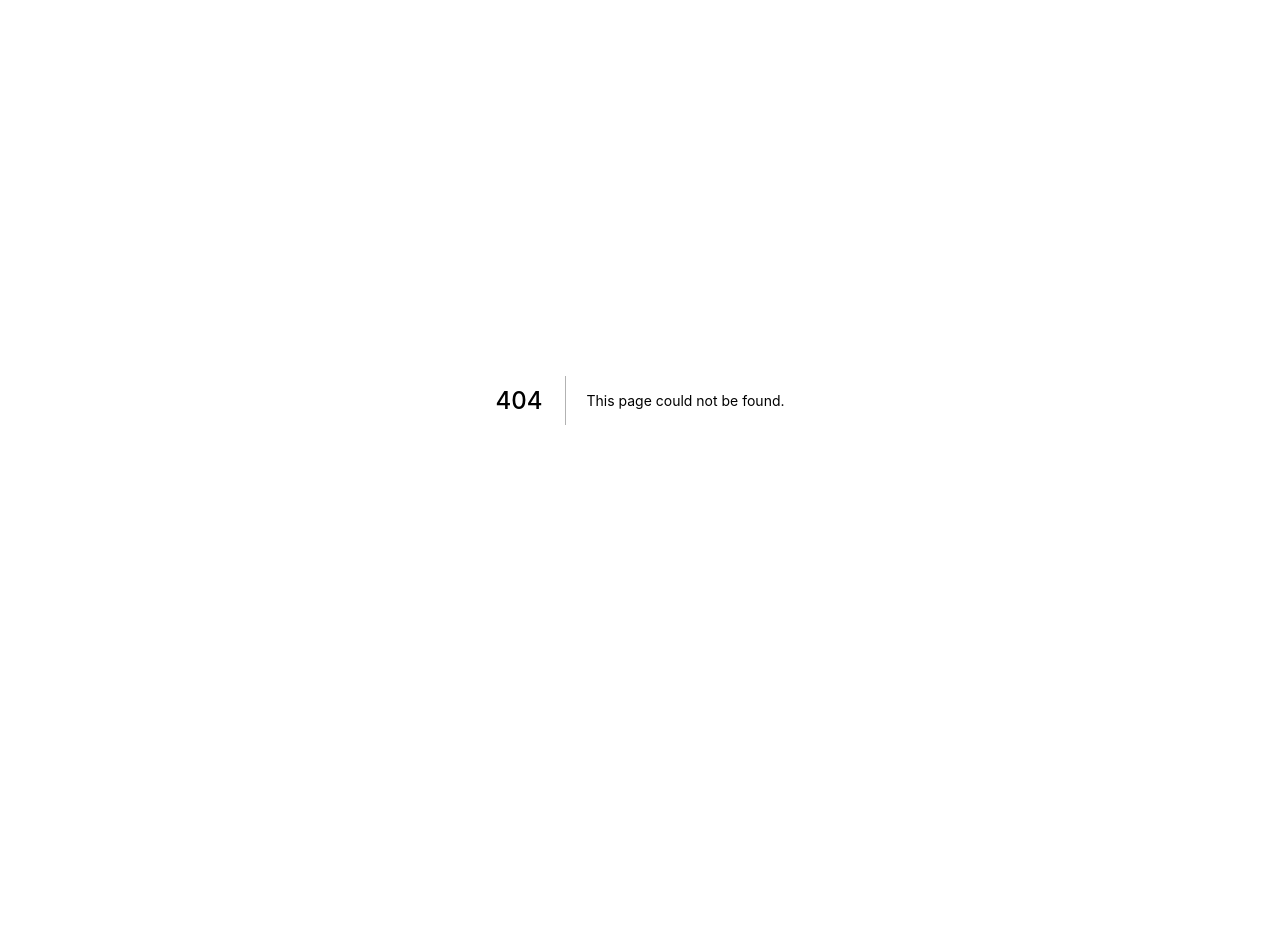
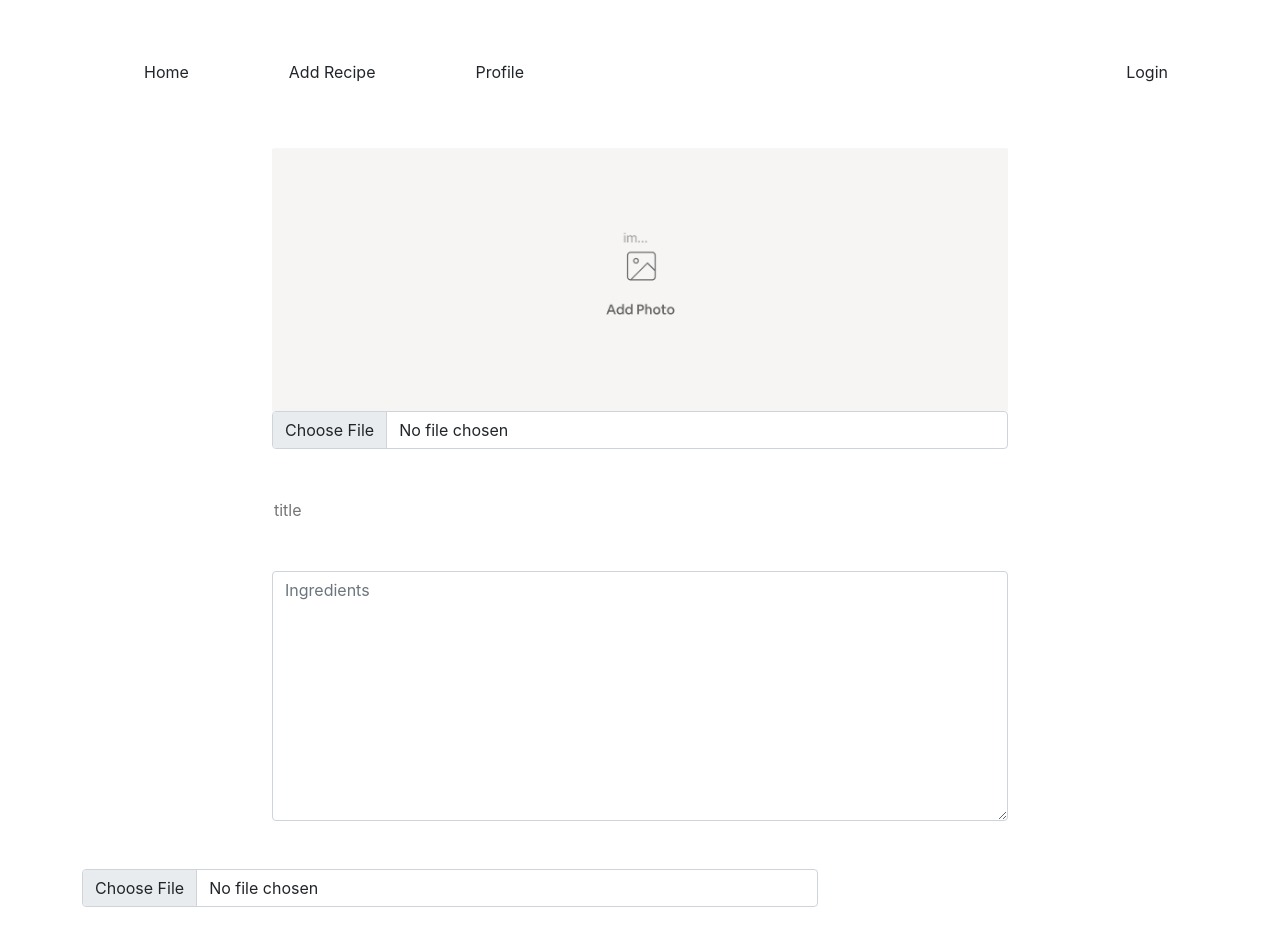
Before and after one commit to fandipras7/recipe_app_backup, a Next.js app: page /AddRecipe in a window 1280 px wide. Before the commit this address had no page. Shown: the top 952 px of the page. Before the commit the page ends 800 px from the top, so only its background shows below. Built offline with nearby package versions, Linux system fonts and the light colour scheme.

Commit message:
make addRecipe page and add navigation on navbar

```diff
--- a/component/module/Navbar/index.js
+++ b/component/module/Navbar/index.js
@@ -1,5 +1,6 @@
 import React from "react";
 import styles from "./navbar.module.css";
+import Link from "next/link";
 
 const Navbar = () => {
   return (
@@ -7,8 +8,12 @@ const Navbar = () => {
       <div className="container-fluid">
         <div className="col d-flex">
           <ul className={styles.links}>
-            <li>Home</li>
-            <li>Add Recipe</li>
+            <Link href="/Home">
+              <li>Home</li>
+            </Link>
+            <Link href="/AddRecipe">
+              <li>Add Recipe</li>
+            </Link>
             <li>Profile</li>
           </ul>
           <p>Login</p>
--- /dev/null
+++ b/pages/AddRecipe/index.js
@@ -0,0 +1,53 @@
+import React, { useState } from "react";
+import MyLayout from "../../component/layout/MyLayout";
+import Input from "../../component/base/Input";
+import Button from "../../component/base/Button";
+
+const AddRecipe = () => {
+  const [dataRecipe, setDataRecipe] = useState({
+    title: "",
+    ingredients: "",
+    photo: "",
+    video: "",
+  });
+
+  const [imagePriview, setImagePriview] = useState("assets/img/imagePreview.png");
+  return (
+    <>
+      <MyLayout title="Add Recipe">
+        <div className="container mb-5">
+          <div className="row justify-content-center">
+            <div className="col-8 mt-5 text-center">
+              <div>
+                <img className="img-fluid" src={imagePriview} alt="" />
+              </div>
+              <input type="file" className="form-control" accept="image/" /*onChange={(e) => uploadImage(e)} */ />
+            </div>
+          </div>
+          <div className="row justify-content-center">
+            <div className="col-8 mt-5 text-center">
+              <Input border="none" width="100%" placeholder="title"></Input>
+            </div>
+          </div>
+          <div className="row justify-content-center">
+            <div className="col-8 mt-5 text-center">
+              <textarea style={{ height: "250px" }} /*value={dataProduct.description} */ name="description" /*onChange={handleChange}*/ class="form-control" placeholder="Ingredients" aria-label="With textarea"></textarea>
+            </div>
+          </div>
+          <div className="row">
+            <div className="col-8 mt-5 text-center">
+              <input type="file" className="form-control" accept="image/" /*onChange={(e) => uploadImage(e)} */ />
+            </div>
+          </div>
+          <div className="row justify-content-center mt-5">
+            <Button width="20%" border="none" backgroundColor="#EFC81A">
+              Next
+            </Button>
+          </div>
+        </div>
+      </MyLayout>
+    </>
+  );
+};
+
+export default AddRecipe;
--- a/pages/DetailRecipe/index.js
+++ b/pages/DetailRecipe/index.js
@@ -32,7 +32,7 @@ const DetailRecipe = () => {
             <div className="col">
               <p className="fs-5">Video step</p>
               <Button backgroundColor="#EFC81A">
-                <i class="bi bi-play-fill"></i>
+                <i className="bi bi-play-fill"></i>
               </Button>
             </div>
           </div>
--- a/pages/Home/index.js
+++ b/pages/Home/index.js
@@ -101,7 +101,7 @@ const Home = () => {
               <div className={styles.frameImage + " col"}>
                 <img className="img-fluid" src="assets/img/chiken_kare.png" alt="" />
               </div>
-              <div className={styles.frameImage + " col"}>
+              {/* <div className={styles.frameImage + " col"}>
                 <img className="img-fluid" src="assets/img/chiken_kare.png" alt="" />
               </div>
               <div className={styles.frameImage + " col"}>
@@ -109,7 +109,7 @@ const Home = () => {
               </div>
               <div className={styles.frameImage + " col"}>
                 <img className="img-fluid" src="assets/img/chiken_kare.png" alt="" />
-              </div>
+              </div> */}
             </div>
           </div>
         </MyLayout>
```
Also changed, not shown: public/assets/img/imagePreview.PNG (added).
